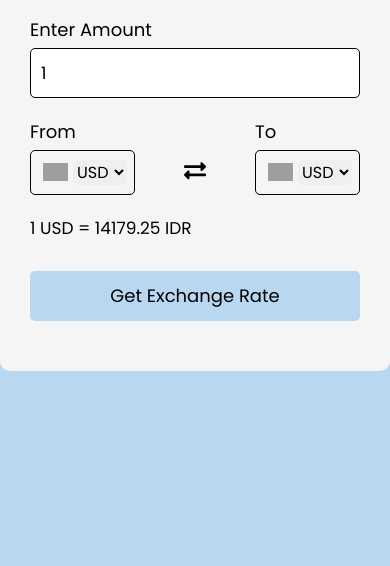
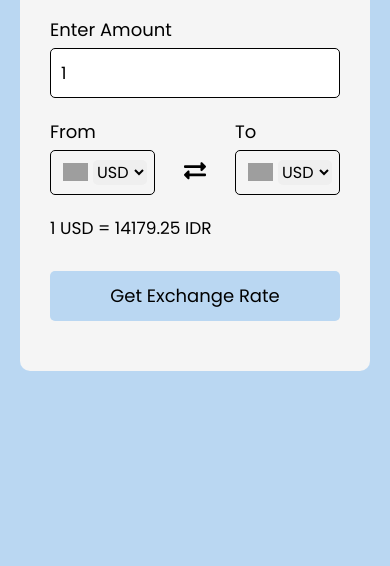
Before and after one commit to Rizqyfm/currency-converter, a plain HTML site: page index.html in a window 390 px wide. Shown: the part 278-844 px from the top of the page. Drawn offline with Linux system fonts and the light colour scheme; grey boxes are pictures that could not be loaded.

Commit message:
add responsive on phone

```diff
--- a/css/style.css
+++ b/css/style.css
@@ -101,3 +101,9 @@ form button {
     cursor: pointer;
     color: black;
 }
+
+@media screen and (max-width:600px) {
+    .wrapper {
+        width: 350px;
+    }
+}
```
